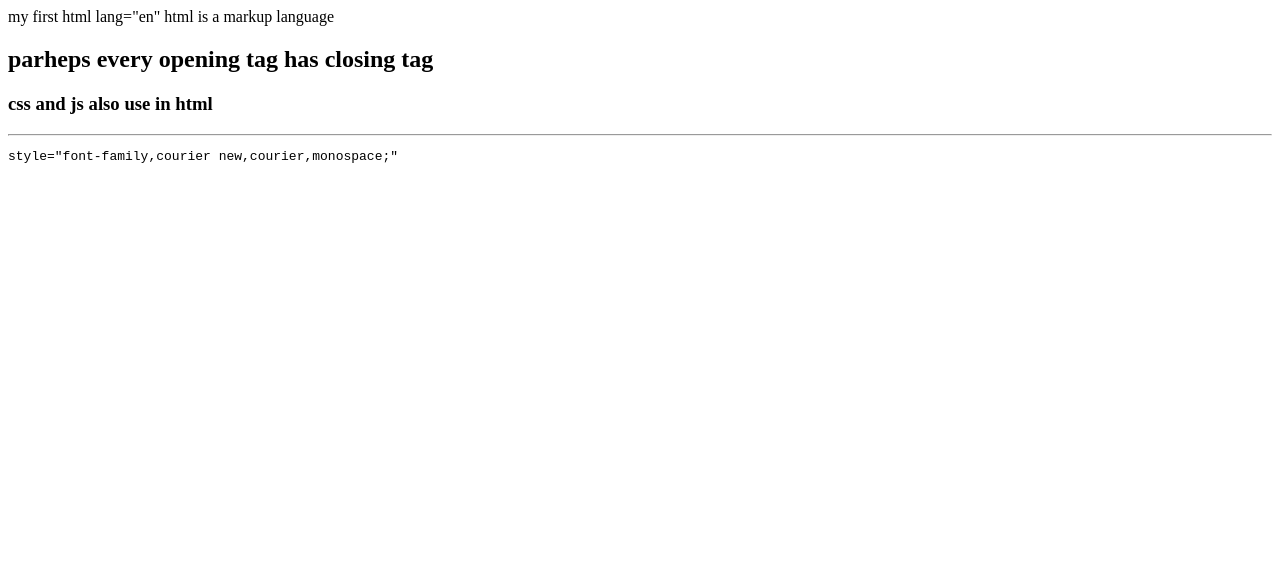
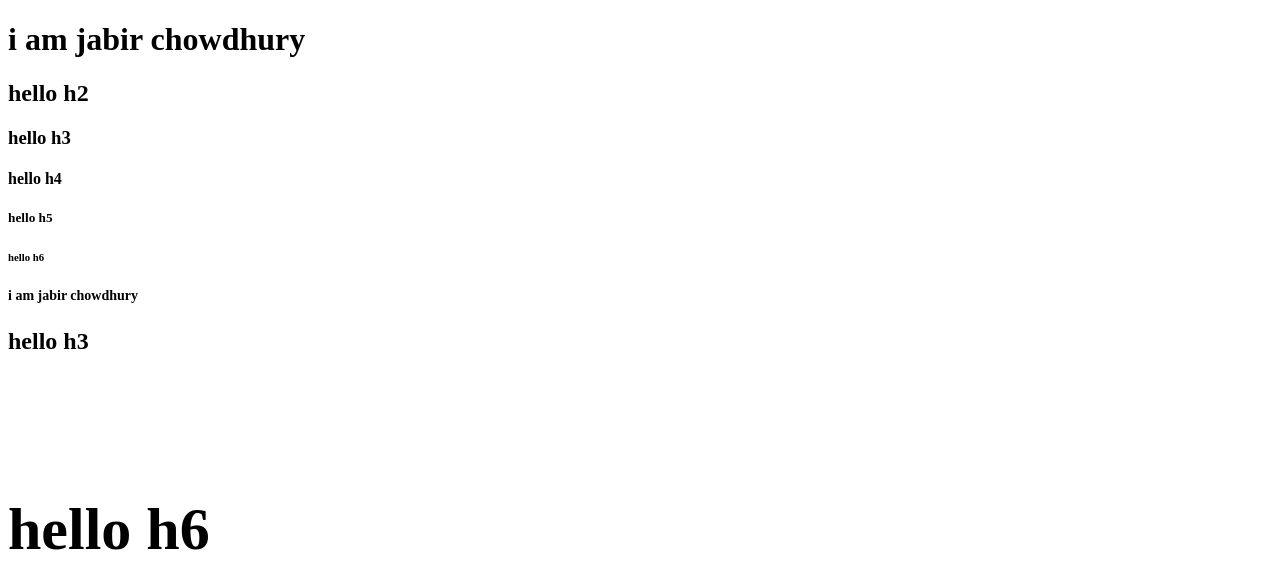
Before and after one commit to Jabir-Chowdhury/html, a plain HTML site: page index.html in a window 1280 px wide. Drawn offline with Linux system fonts and the light colour scheme.

Commit message:
Add files via upload

```diff
--- a/index.html
+++ b/index.html
@@ -1,17 +1,16 @@
-my first html
 <!DOCTYPE html>
-<html>lang="en"
-    <head></head>
-    <body>
-        <hi> html is a markup language</hi>
-        <h2>parheps every opening tag has closing tag</h2>
-        <h3>css and js also use in html</h3>
-        <p>
-            <hr>
-            <pre>style="font-family,courier new,courier,monospace;"</pre>
-        </p>
-        <ins></ins>
-    </body>
-<!--
-    -->
-</html>
+<html lang="en">
+<head>
+ <title>HTML is fun</title>
+</head>
+<body>
+    <h1>i am jabir chowdhury</h1>
+    <h2>hello h2</h2>
+    <h3>hello h3</h3>
+    <h4>hello h4</h4>
+    <h5>hello h5</h5>
+    <h6>hello h6</h6>
+    <h1 style="font-size: 14px;">i am jabir chowdhury</h1>
+    <h3 style="font-size: 24px;">hello h3</h3>
+    <h6 style="font-size: 60px;">hello h6</h6>
+</body>
```
